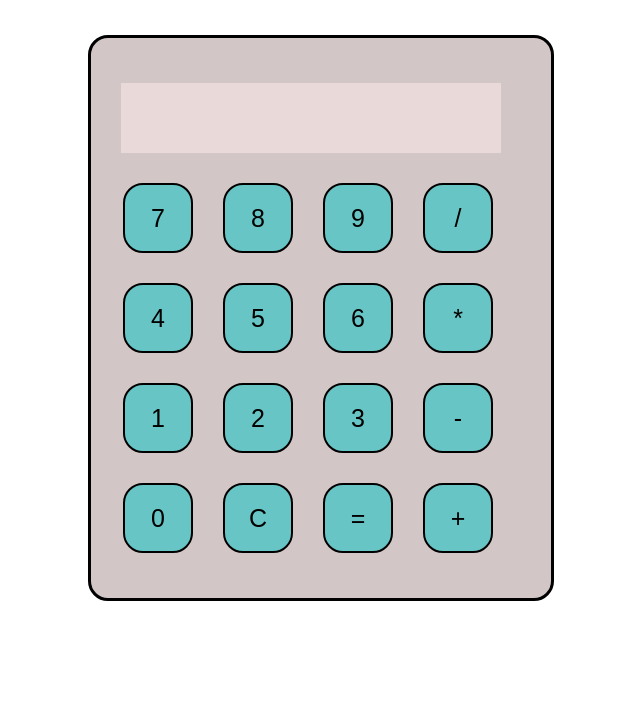
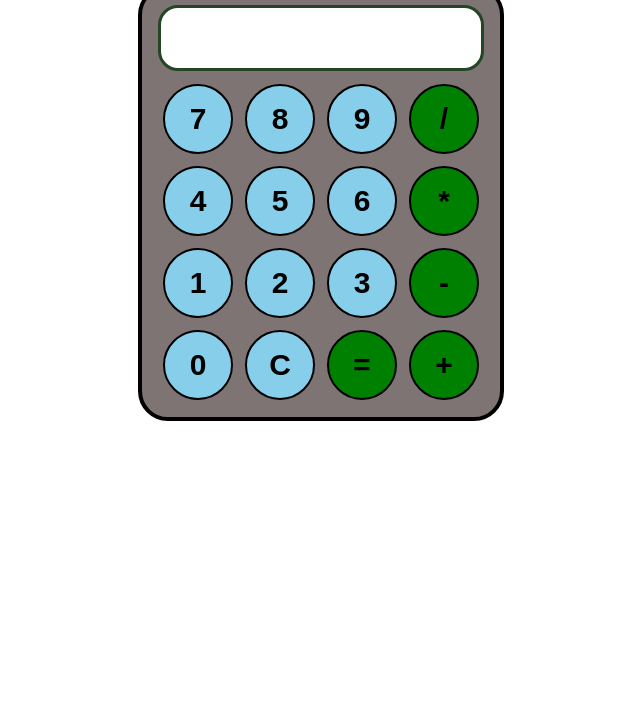
Before and after one commit to Yashwithajuegostudio/task1-js, a plain HTML site: page index.html in a window 1280 px wide. Shown: the part 72-800 px from the top of the page, without its empty margins (319-959 px from the left). Drawn offline with Linux system fonts and the light colour scheme.

Commit message:
FEAT: index.js, index.html,styles.css files are modified

```diff
--- a/css/styles.css
+++ b/css/styles.css
@@ -1,81 +1,54 @@
-* ,*::before,*::after{
-    margin: 0;
-    padding: 0;
-
+* {
+  margin: 0;
+  padding: 0;
+}
+.container {
+  text-align: center;
+  margin-top: 10px;
 }
 
-.container {
-    width: 400px;
-    height: 500px;
-    margin: 30px auto;
-    border: 3px solid black;
-    border-radius: 20px;
-    padding: 30px;
+table {
+  margin: auto;
+}
 
-    background-color: rgb(210, 198, 198);
-    display:grid ;
-    align-items: center;
-    grid-template-columns: repeat(4,100px);;
-    grid-template-rows: minmax(100px,auto) repeat(5,100px)
+input {
+  border-radius: 20px;
+  border: 3px solid #244624;
+  font-size: 25px;
+  padding: 10px;
+  height: 40px;
+  width: 300px;
+  margin: 6px;
+}
+
+button {
+  border: 2px solid black;
+  border-radius: 50px;
+  font-size: 30px;
+
+  font-weight: bold;
+  background: skyblue;
+  width: 70px;
+  height: 70px;
+  margin: 5px;
+}
+
+.calculator {
+  border: 4px solid black;
+  background-color: rgb(126, 116, 116);
+  padding: 10px;
+  border-radius: 30px;
+
+  display: inline-block;
+  margin-top: 10px;
 }
 
 h1 {
-    text-align: center;
-    padding: 20px;
+  font-size: 2rem;
+  font-family: Arial, Helvetica, sans-serif;
+}
+.operator {
+  background-color: green;
 
+  padding: 10px;
 }
-
-td input:hover {
-    background-color: aquamarine;
-}
-
-
-button {
-    width: 70px;
-    height: 70px;
-    font-size: 25px;
-    margin: 2px;
-    cursor: pointer;
-    outline: none;
-}
-
-button {
-    border-radius: 20px;
-
-    background-color: rgb(103, 197, 197);
-    border: 2px solid black;
-}
-
-.inputbox {
-    width: 250px;
-    margin: 5px;
-    font-size: 25px;
-    padding: 10px;
-    outline: none;
-    background-color: white;
-}
-
-.operator {
-    background-color: rgb(150, 206, 150);
-}
-
-.clearScreen {
-    background-color: rgb(198, 156, 77);
-}
-
-.output{
-    grid-column: 1/-1;
-    background-color: rgba(241, 223, 223, 0.75);
-    width: 360px;
-    height: 50px;
-    display: flex;
-    padding: 10px;
-  justify-content: space-around;
-  flex-direction: column;
-  font-size: 2rem;
-    align-items: center;
-}
-.output .prev-operand{
-    color: black;
-    font-size: 1.5rem;
-}
--- a/index.html
+++ b/index.html
@@ -1,66 +1,47 @@
 <!DOCTYPE html>
 <html lang="en">
+  <head>
+    <meta charset="UTF-8" />
+    <meta http-equiv="X-UA-Compatible" content="IE=edge" />
+    <meta name="viewport" content="width=device-width, initial-scale=1.0" />
+    <link rel="stylesheet" href="./css/styles.css" />
 
-<head>
-    <meta charset="UTF-8">
-    <meta http-equiv="X-UA-Compatible" content="IE=edge">
-    <meta name="viewport" content="width=device-width, initial-scale=1.0">
-    <link rel="stylesheet" href="./css/styles.css">
-    <script src="./js/index.js" type="text/javascript"></script>
-    <title>calculator</title>
-</head>
+    <title>Calculator</title>
+  </head>
+  <body>
+    <div class="container">
+      <h1>Calculator</h1>
+      <div class="calculator">
+        <input type="text" name="screen" id="screen" />
 
-<body>
-    </head>
-
-    <body>
-        <h1> Calculator </h1>
-        <div class="container">
-            <div class="output">
-                <div class="prev-operand" data-previous-opreand></div>
-                <div class="current-operand" data-current-operand></div>
-            </div>
-
-
-
-                    <button  data-number>7</button>
-                    <button  data-number>8</button>
-
-                    <button  data-number>9</button>
-                    <button  data-operation>/</button>
-
-
-
-                    <button  data-number>4</button>
-                    <button  data-number>5</button>
-
-                    <button  data-number>6</button>
-                    <button  data-operation>*</button>
-
-
-
-                    <button  data-number>1</button>
-                    <button  data-number>2</button>
-
-
-                    <button  data-number>3</button>
-                    <button  data-operation>-</button>
-
-
-
-
-                    <button  data-number>0</button>
-                    <button  data-clear>C</button>
-
-
-                    <button  data-equals>=</button>
-                    <button  data-operation>+</button>
-
-
-        </div>
-    </body>
-
+        <table>
+          <tr>
+            <td><button>7</button></td>
+            <td><button>8</button></td>
+            <td><button>9</button></td>
+            <td><button class="operator">/</button></td>
+          </tr>
+          <tr>
+            <td><button>4</button></td>
+            <td><button>5</button></td>
+            <td><button>6</button></td>
+            <td><button class="operator">*</button></td>
+          </tr>
+          <tr>
+            <td><button>1</button></td>
+            <td><button>2</button></td>
+            <td><button>3</button></td>
+            <td><button class="operator">-</button></td>
+          </tr>
+          <tr>
+            <td><button>0</button></td>
+            <td><button>C</button></td>
+            <td><button class="operator">=</button></td>
+            <td><button class="operator">+</button></td>
+          </tr>
+        </table>
+      </div>
+    </div>
+  </body>
+  <script src="./js/index.js"></script>
 </html>
-</body>
-
-</html>
--- a/js/index.js
+++ b/js/index.js
@@ -1,68 +1,18 @@
-// show = (val) => {
-//     return document.getElementById('result').value += val;
-// }
-// equal = () => {
-//     var exp = document.getElementById('result').value;
-
-//     if (exp) {
-//         document.getElementById('result').value = eval(exp)
-//     }
-// }
-
-
-// cleartext = () => {
-//     return document.getElementById('result').value = '';
-// };
-// class Calculator{
-//     constructor(prevOperandTextElement,curOperandTextElement){
-//         this.prevOperand = prevOperandTextElement;
-//         this.curOperand = curOperandTextElement;
-//         this.clear();
-//     }
-
-// clear(){
-// this.curOperand = '';
-// this.prevOperand = '';
-// this.operation = undefined;
-// }
-// appendNumber(number){
-
-// this.curOperand =this.curOperand.toString() +number.toString();
-// }
-// chooseOperation(operation){
-//     if(this.curOperand == '')return
-// this.operation = operation;
-// this.prevOperand = this.curOperand;
-// this.curOperand ='';
-// }
-// compute(){
-
-// }
-// display(){
-// this.curOperandTextElement.innerText = this.curOperand;
-// this.prevOperandTextElement.innerText = this.prevOperand;
-// }
-// }
-// const numberButtons = document.querySelectorAll('[data-number]');
-// const operationButtons = document.querySelectorAll('[data-operation]');
-// const equlasButton = document.querySelectorAll('[data-equals]');
-// const clearButton = document.querySelectorAll('[data-clear]');
-// const prevOperandTextElement = document.querySelectorAll('[data-previous-opreand]');
-// const curOperandTextElement = document.querySelectorAll('data-current-operand');
-buttons = document.querySelectorAll('button');
-for(item of buttons){
-    item.addEventListener('click',(e)=>{
-        buttonText = e.target.innerText;
-        console.log('button text ',buttonText);
-    })
+let screen = document.getElementById("screen");
+buttons = document.querySelectorAll("button");
+let screenValue = "";
+for (item of buttons) {
+  item.addEventListener("click", (e) => {
+    buttonText = e.target.innerText;
+    console.log("Button text is ", buttonText);
+    if (buttonText == "C") {
+      screenValue = "";
+      screen.value = screenValue;
+    } else if (buttonText == "=") {
+      screen.value = eval(screenValue);
+    } else {
+      screenValue += buttonText;
+      screen.value = screenValue;
+    }
+  });
 }
-
-// const calculator =new Calculator(prevOperandTextElement,curOperandTextElement);
-// numberButtons.forEach(button =>{
-//     button.addEventListener('click',(e)=>{
-//         buttonText = e.target.innerText;
-
-//         calculator.appendNumber(button.innerText);
-//         calculator.display();
-//     })
-// })
```
